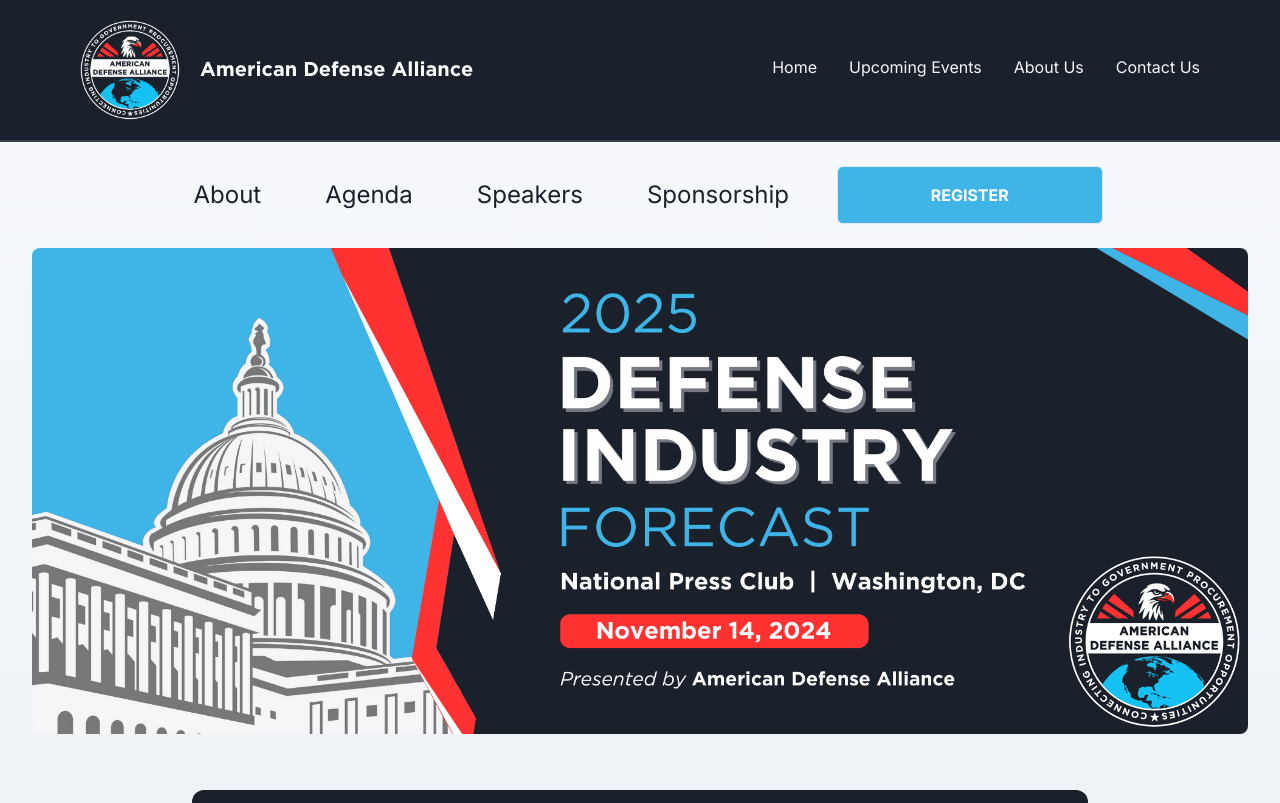
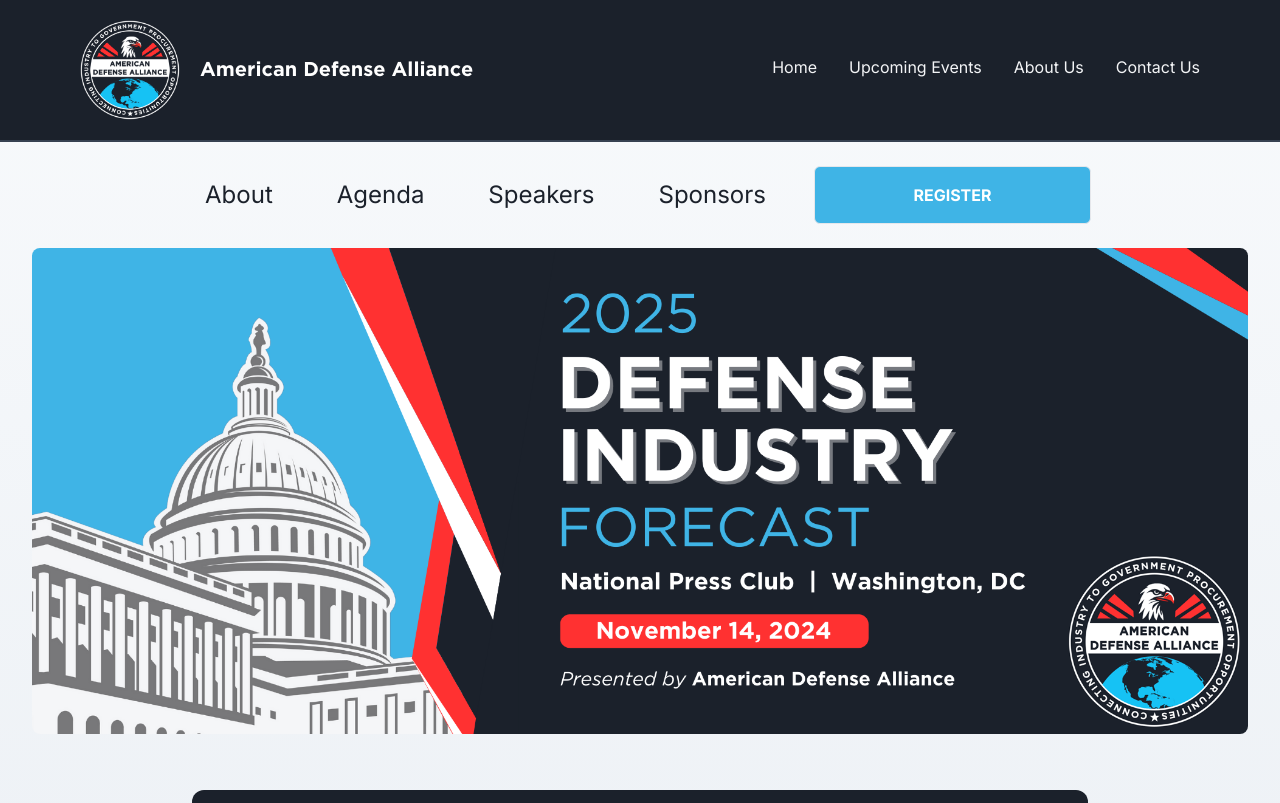
Before and after one commit to masonym/ada-website, a Next.js app: page /events/2025-defense-industry-forecast in a window 1280 px wide. Shown: the top 803 px of the page. Built offline with nearby package versions, Linux system fonts and the light colour scheme.

Commit message:
Added hover for sponsors

```diff
--- a/src/app/events/[slug]/EventNavBar.tsx
+++ b/src/app/events/[slug]/EventNavBar.tsx
@@ -30,18 +30,16 @@
             setDropdownIndex(null);
         }, 200); // Adjust the delay as needed
     };
+
     if (!event) {
         notFound();
     }
-
 
     const navItems = EVENT_NAVS.find(nav => nav.eventId === event.id)?.items || [];
 
     const toggleMobileMenu = () => {
         setIsMobileMenuOpen(!isMobileMenuOpen);
     };
-
-
 
     return (
         <nav className="text-navy-800 text-[24px] my-0 p-4">
@@ -60,12 +58,14 @@
                         <li key={index} className="text-white p-2 rounded-md font-gotham">
                             {navItem.subItems ? (
                                 <>
+                                    {navItem.path && (
                                         <Link
                                             href={`/events/${params.slug}/${navItem.path}`}
                                             className="block hover:bg-lightBlue-400 transition-colors duration-300 p-2 rounded-md"
                                         >
                                             {navItem.label}
                                         </Link>
+                                    )}
                                     <ul className="mt-2 text-[14px]">
                                         {navItem.subItems.map(subItem => (
                                             <li key={subItem.path}>
@@ -79,13 +79,15 @@
                                         ))}
                                     </ul>
                                 </>
-                            ) : (
+                            ) : navItem.path ? ( // Only render Link if path exists
                                 <Link
                                     href={`/events/${params.slug}/${navItem.path}`}
                                     className="block hover:bg-lightBlue-400 transition-colors duration-300 p-2 rounded-md"
                                 >
                                     {navItem.label}
                                 </Link>
+                            ) : (
+                                <span className="block p-2 text-gray-400">{navItem.label}</span> // Fallback text
                             )}
                         </li>
                     ))}
@@ -102,10 +104,9 @@
             {/* Desktop Menu */}
             <ul className="hidden md:flex space-x-4 relative items-center justify-center list-none">
                 <li className="relative p-2 flex grow">
-
+                    {/* Optional space for additional elements */}
                 </li>
                 {params?.slug && navItems.map((navItem, index) => (
-
                     <li
                         key={index}
                         className="relative p-2 rounded-full"
@@ -114,12 +115,18 @@
                     >
                         {navItem.subItems ? (
                             <>
+                                {navItem.path ? (
                                     <Link
                                         href={`/events/${params.slug}/${navItem.path}`}
                                         className="hover:bg-lightBlue-400 hover:text-white transition-colors duration-300 p-2 px-4 rounded-full"
                                     >
                                         {navItem.label}
                                     </Link>
+                                ) : (
+                                    <span className="hover:bg-lightBlue-400 hover:text-white transition-colors duration-300 p-2 px-4 rounded-full text-navy-800">
+                                        {navItem.label} {/* Fallback text for items without a path */}
+                                    </span>
+                                )}
                                 {isDropdownOpen && dropdownIndex === index && (
                                     <ul className="mt-4 absolute left-1/2 -translate-x-1/2 bg-gray-700 rounded-md shadow-lg list-none whitespace-nowrap">
                                         {navItem.subItems.map(subItem => (
@@ -135,13 +142,17 @@
                                     </ul>
                                 )}
                             </>
-                        ) : (
+                        ) : navItem.path ? ( // Only render Link if path exists
                             <Link
                                 href={`/events/${params.slug}/${navItem.path}`}
                                 className="hover:bg-lightBlue-400 hover:text-white transition-colors duration-300 p-2 px-4 rounded-full"
                             >
                                 {navItem.label}
                             </Link>
+                        ) : (
+                            <span className="hover:bg-lightBlue-400 hover:text-white transition-colors duration-300 p-2 px-4 rounded-full text-navy-800">
+                                {navItem.label}  {/* Fallback text for items without a path */}
+                            </span>
                         )}
                     </li>
                 ))}
--- a/src/app/events/[slug]/about/about/page.jsx
+++ b/src/app/events/[slug]/about/about/page.jsx
@@ -1,3 +1,5 @@
+"use client";
+
 import { useParams } from 'next/navigation';
 import React from 'react'
 
--- a/src/constants/eventNavs.tsx
+++ b/src/constants/eventNavs.tsx
@@ -14,7 +14,12 @@
         },
         { label: 'Agenda', path: 'agenda' },
         { label: 'Speakers', path: 'speakers' },
-        { label: 'Sponsorship', path: 'sponsor' },
+        {
+          label: 'Sponsors',
+          subItems: [
+            { label: "Sponsorship Opportunities", path: 'sponsor' }
+          ],
+        },
       ],
     },
     // Add more event-specific navigation items here
```
Also changed, not shown: src/app/events/[slug]/about/sponsor/page.tsx (renamed from src/app/events/[slug]/sponsor/page.tsx). Lines whose indentation alone changed are shown as unchanged.
